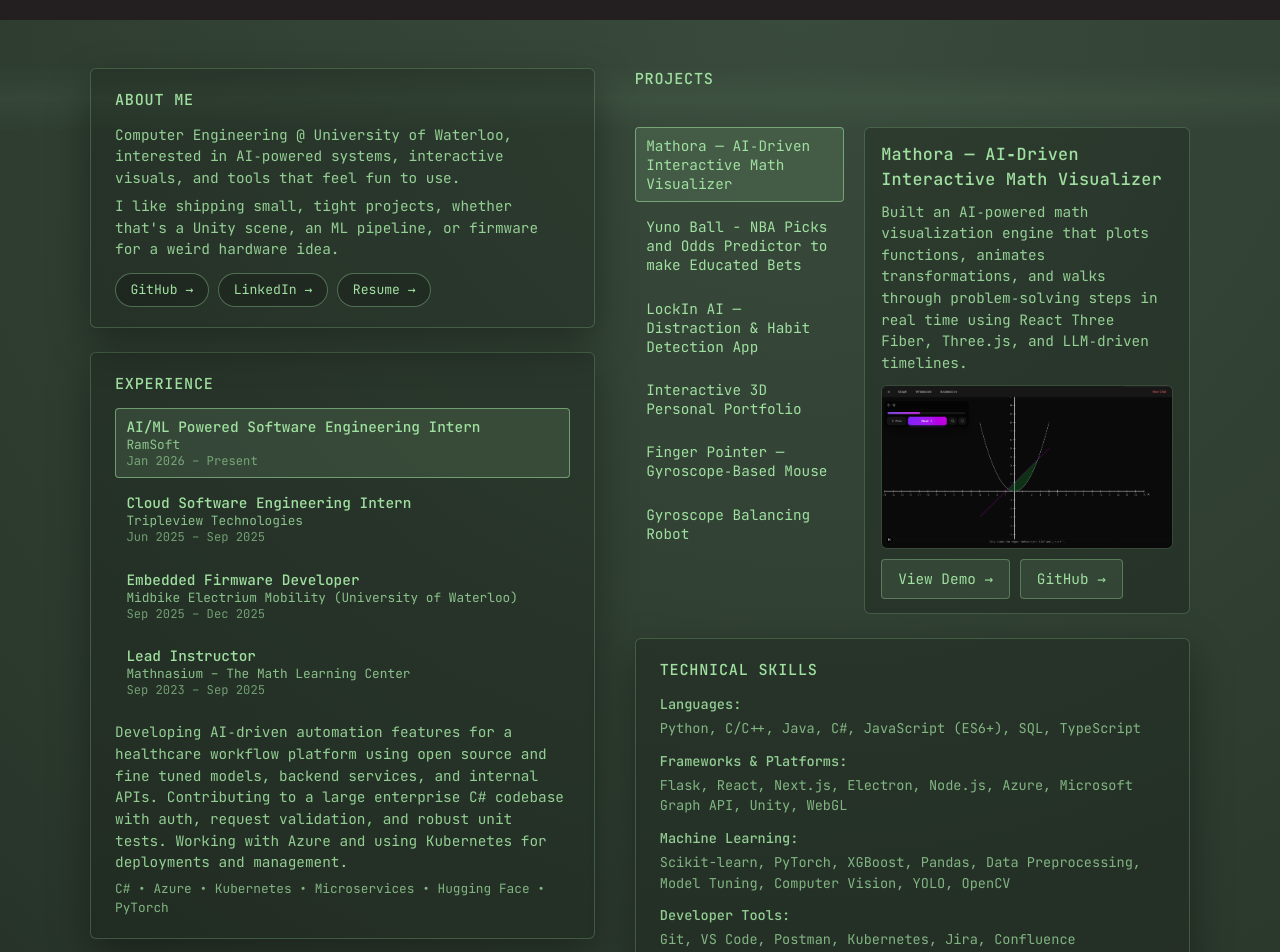
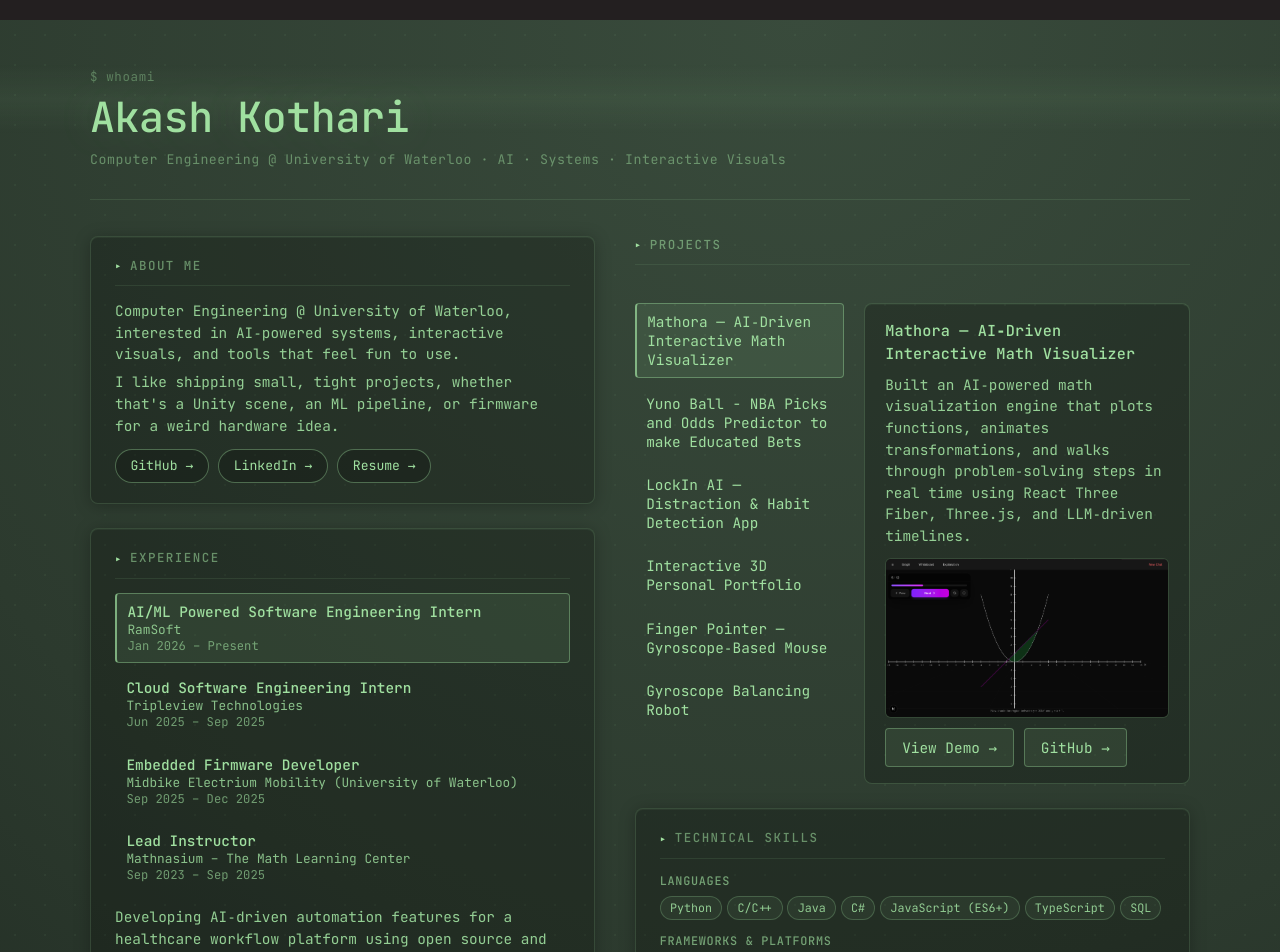
Before and after one commit to akashkothari2007/InteractivePortfolio, a React (Vite) app in the folder portfolio/: page / in a window 1280 px wide. Shown: the part 780-1732 px from the top of the page. Built offline with nearby package versions, Linux system fonts and the light colour scheme; no server answers.

Commit message:
small update

```diff
--- a/portfolio/src/App.css
+++ b/portfolio/src/App.css
@@ -159,10 +159,10 @@
   max-height: 90vh;
   overflow-y: auto;
   padding: 1.5rem 1.75rem;
-  background: #2c3a2e;
-  border: 1px solid rgba(160, 224, 160, 0.25);
-  border-radius: 6px;
-  box-shadow: 0 20px 60px rgba(0, 0, 0, 0.4);
+  background: linear-gradient(160deg, #303f32 0%, #2c3a2e 100%);
+  border: 1px solid rgba(160, 224, 160, 0.22);
+  border-radius: 8px;
+  box-shadow: 0 0 0 1px rgba(160, 224, 160, 0.06), 0 24px 64px rgba(0, 0, 0, 0.5), 0 0 80px rgba(160, 224, 160, 0.04);
   font-family: "JetBrains Mono", "Fira Code", "IBM Plex Mono", "Consolas", monospace;
   color: #a0e0a0;
   transform-origin: calc(50% - 16.67vw) calc(50% - 5vh);
@@ -222,7 +222,7 @@
 
 .projects-separator {
   height: 1px;
-  background: rgba(160, 224, 160, 0.3);
+  background: linear-gradient(to right, rgba(160, 224, 160, 0.55), rgba(160, 224, 160, 0.1), transparent);
   margin-bottom: 1rem;
 }
 
@@ -456,10 +456,10 @@
   max-height: 90vh;
   overflow-y: auto;
   padding: 1.5rem 1.75rem;
-  background: #2c3a2e;
-  border: 1px solid rgba(160, 224, 160, 0.25);
-  border-radius: 6px;
-  box-shadow: 0 20px 60px rgba(0, 0, 0, 0.4);
+  background: linear-gradient(160deg, #303f32 0%, #2c3a2e 100%);
+  border: 1px solid rgba(160, 224, 160, 0.22);
+  border-radius: 8px;
+  box-shadow: 0 0 0 1px rgba(160, 224, 160, 0.06), 0 24px 64px rgba(0, 0, 0, 0.5), 0 0 80px rgba(160, 224, 160, 0.04);
   font-family: "JetBrains Mono", "Fira Code", "IBM Plex Mono", "Consolas", monospace;
   color: #a0e0a0;
   /* Slightly from the right side, centered vertically */
@@ -500,7 +500,7 @@
 
 .experience-separator {
   height: 1px;
-  background: rgba(160, 224, 160, 0.3);
+  background: linear-gradient(to right, rgba(160, 224, 160, 0.55), rgba(160, 224, 160, 0.1), transparent);
   margin-bottom: 1rem;
 }
 
@@ -679,10 +679,10 @@
   max-height: 88vh;
   overflow-y: auto;
   padding: 1.5rem 1.75rem;
-  background: #2c3a2e;
-  border: 1px solid rgba(160, 224, 160, 0.25);
-  border-radius: 6px;
-  box-shadow: 0 20px 60px rgba(0, 0, 0, 0.4);
+  background: linear-gradient(160deg, #303f32 0%, #2c3a2e 100%);
+  border: 1px solid rgba(160, 224, 160, 0.22);
+  border-radius: 8px;
+  box-shadow: 0 0 0 1px rgba(160, 224, 160, 0.06), 0 24px 64px rgba(0, 0, 0, 0.5), 0 0 80px rgba(160, 224, 160, 0.04);
   font-family: "JetBrains Mono", "Fira Code", "IBM Plex Mono", "Consolas", monospace;
   color: #a0e0a0;
   transform-origin: 50% 50%;
@@ -722,7 +722,7 @@
 
 .about-separator {
   height: 1px;
-  background: rgba(160, 224, 160, 0.3);
+  background: linear-gradient(to right, rgba(160, 224, 160, 0.55), rgba(160, 224, 160, 0.1), transparent);
   margin-bottom: 1rem;
 }
 
@@ -807,9 +807,59 @@
   background: radial-gradient(circle at top, #394b3c 0, #2c3a2e 55%, #1b241d 100%);
   background-size: 1600px 1600px;
   background-position: 0 calc(var(--fallback-parallax, 0) * -40px);
+  overflow: hidden;
+}
+
+.fallback-2d::before {
+  content: "";
+  position: absolute;
+  inset: 0;
+  background-image: radial-gradient(circle, rgba(160, 224, 160, 0.055) 1px, transparent 1px);
+  background-size: 30px 30px;
+  pointer-events: none;
+  z-index: 0;
+}
+
+/* Hero banner */
+.fallback-hero {
+  position: relative;
+  z-index: 1;
+  max-width: 1100px;
+  margin: 0 auto 2.25rem;
+  padding-bottom: 1.75rem;
+  border-bottom: 1px solid rgba(160, 224, 160, 0.12);
+}
+
+.fallback-hero-prompt {
+  display: block;
+  font-size: 0.78rem;
+  color: rgba(160, 224, 160, 0.4);
+  letter-spacing: 0.05em;
+  margin-bottom: 0.5rem;
+  font-family: "JetBrains Mono", "Fira Code", "IBM Plex Mono", "Consolas", monospace;
+}
+
+.fallback-hero-name {
+  font-size: clamp(1.75rem, 4vw, 2.6rem);
+  font-weight: 700;
+  letter-spacing: -0.01em;
+  color: #a0e0a0;
+  margin: 0 0 0.4rem;
+  line-height: 1.1;
+  font-family: "JetBrains Mono", "Fira Code", "IBM Plex Mono", "Consolas", monospace;
+  text-shadow: 0 0 40px rgba(160, 224, 160, 0.2);
+}
+
+.fallback-hero-tagline {
+  font-size: 0.83rem;
+  color: rgba(160, 224, 160, 0.5);
+  letter-spacing: 0.04em;
+  font-family: "JetBrains Mono", "Fira Code", "IBM Plex Mono", "Consolas", monospace;
 }
 
 .fallback-inner {
+  position: relative;
+  z-index: 1;
   max-width: 1100px;
   margin: 0 auto;
   display: grid;
@@ -845,16 +895,29 @@
 
 .fallback-block {
   padding: 1.25rem 1.5rem;
-  border-radius: 6px;
-  border: 1px solid rgba(160, 224, 160, 0.24);
-  background: rgba(0, 0, 0, 0.18);
-  box-shadow: 0 16px 40px rgba(0, 0, 0, 0.35);
+  border-radius: 8px;
+  border: 1px solid rgba(160, 224, 160, 0.16);
+  background: rgba(0, 0, 0, 0.22);
+  box-shadow: 0 2px 16px rgba(0, 0, 0, 0.25), inset 0 1px 0 rgba(160, 224, 160, 0.06);
 }
 
 .fallback-heading {
-  margin: 0 0 0.75rem;
-  font-size: 0.95rem;
-  letter-spacing: 0.05em;
+  margin: 0 0 0.875rem;
+  font-size: 0.78rem;
+  letter-spacing: 0.12em;
+  color: rgba(160, 224, 160, 0.55);
+  display: flex;
+  align-items: center;
+  gap: 0.45rem;
+  padding-bottom: 0.6rem;
+  border-bottom: 1px solid rgba(160, 224, 160, 0.1);
+}
+
+.fallback-heading::before {
+  content: "▸";
+  color: #a0e0a0;
+  font-size: 0.65rem;
+  flex-shrink: 0;
 }
 
 .fallback-text {
@@ -919,8 +982,9 @@
 }
 
 .fallback-experience-item.is-active {
-  background: rgba(160, 224, 160, 0.12);
-  border-color: rgba(160, 224, 160, 0.55);
+  background: rgba(160, 224, 160, 0.1);
+  border-color: rgba(160, 224, 160, 0.4);
+  border-left: 2px solid rgba(160, 224, 160, 0.7);
   animation: fallback-active-pulse 2.8s ease-in-out infinite;
 }
 
@@ -977,8 +1041,9 @@
 }
 
 .fallback-project-item.is-active {
-  background: rgba(160, 224, 160, 0.12);
-  border-color: rgba(160, 224, 160, 0.55);
+  background: rgba(160, 224, 160, 0.1);
+  border-color: rgba(160, 224, 160, 0.4);
+  border-left: 2px solid rgba(160, 224, 160, 0.7);
   animation: fallback-active-pulse 2.8s ease-in-out infinite;
 }
 
@@ -987,17 +1052,19 @@
 }
 
 .fallback-project-detail {
-  padding: 0.9rem 1rem;
-  border-radius: 6px;
-  border: 1px solid rgba(160, 224, 160, 0.24);
-  background: rgba(0, 0, 0, 0.18);
+  padding: 1rem 1.25rem;
+  border-radius: 8px;
+  border: 1px solid rgba(160, 224, 160, 0.2);
+  background: rgba(0, 0, 0, 0.22);
+  box-shadow: inset 0 1px 0 rgba(160, 224, 160, 0.05);
 }
 
 .fallback-project-title {
   margin: 0 0 0.5rem;
-  font-size: 1.05rem;
+  font-size: 0.95rem;
   font-weight: 600;
-  letter-spacing: 0.02em;
+  letter-spacing: 0.01em;
+  color: #a0e0a0;
 }
 
 .fallback-project-links {
@@ -1030,26 +1097,46 @@
 .fallback-skills {
   display: flex;
   flex-direction: column;
-  gap: 0.75rem;
+  gap: 0.8rem;
   margin-top: 0.5rem;
 }
 
 .fallback-skills-category {
   display: flex;
   flex-direction: column;
-  gap: 0.25rem;
+  gap: 0.35rem;
 }
 
 .fallback-skills-label {
-  font-size: 0.85rem;
+  font-size: 0.74rem;
   font-weight: 500;
-  color: rgba(160, 224, 160, 0.9);
+  letter-spacing: 0.06em;
+  color: rgba(160, 224, 160, 0.65);
+  text-transform: uppercase;
 }
 
-.fallback-skills-list {
-  font-size: 0.85rem;
-  color: rgba(160, 224, 160, 0.75);
-  line-height: 1.5;
+.fallback-skills-tags {
+  display: flex;
+  flex-wrap: wrap;
+  gap: 0.3rem;
+}
+
+.fallback-skill-tag {
+  display: inline-block;
+  padding: 0.18rem 0.58rem;
+  border-radius: 999px;
+  font-size: 0.73rem;
+  border: 1px solid rgba(160, 224, 160, 0.24);
+  background: rgba(160, 224, 160, 0.06);
+  color: rgba(160, 224, 160, 0.88);
+  white-space: nowrap;
+  line-height: 1.4;
+  transition: background 0.15s, border-color 0.15s;
+}
+
+.fallback-skill-tag:hover {
+  background: rgba(160, 224, 160, 0.13);
+  border-color: rgba(160, 224, 160, 0.45);
 }
 
 @media (max-width: 900px) {
@@ -1088,6 +1175,7 @@
 
 .fallback-scanline {
   position: absolute;
+  z-index: 1;
   left: 0;
   right: 0;
   top: -40px;
--- a/portfolio/src/Fallback2D.tsx
+++ b/portfolio/src/Fallback2D.tsx
@@ -2,6 +2,14 @@ import { useState, useEffect, useRef, type CSSProperties } from "react";
 import { PROJECTS, type Project } from "./ProjectsPanel";
 import { EXPERIENCES, type Experience } from "./ExperiencePanel";
 import ProjectImage from "./ProjectImage";
+
+const SKILLS_DATA = [
+  { label: "Languages", tags: ["Python", "C/C++", "Java", "C#", "JavaScript (ES6+)", "TypeScript", "SQL"] },
+  { label: "Frameworks & Platforms", tags: ["Flask", "React", "Next.js", "Electron", "Node.js", "Azure", "Microsoft Graph API", "Unity", "WebGL"] },
+  { label: "Machine Learning", tags: ["PyTorch", "Scikit-learn", "XGBoost", "Pandas", "Computer Vision", "YOLO", "OpenCV"] },
+  { label: "Developer Tools", tags: ["Git", "VS Code", "Postman", "Kubernetes", "Jira", "Confluence"] },
+  { label: "Hardware & Electronics", tags: ["Arduino", "Raspberry Pi", "ESP32", "IMUs", "PID Control"] },
+];
 
 export default function Fallback2D() {
   const [selectedProject, setSelectedProject] = useState<Project | null>(
@@ -92,6 +100,14 @@ export default function Fallback2D() {
       id="fallback-2d"
     >
       {booted && <div className="fallback-scanline" aria-hidden="true" />}
+      <div
+        className="fallback-hero fade-item"
+        style={{ "--fade-delay": "0ms" } as CSSProperties}
+      >
+        <span className="fallback-hero-prompt">$ whoami</span>
+        <h1 className="fallback-hero-name">Akash Kothari</h1>
+        <span className="fallback-hero-tagline">Computer Engineering @ University of Waterloo · AI · Systems · Interactive Visuals</span>
+      </div>
       <div className="fallback-inner">
 
         <div className="fallback-left">
@@ -251,26 +267,16 @@ export default function Fallback2D() {
           <div className="fallback-block fade-item" style={{ "--fade-delay": "600ms" } as CSSProperties}>
             <h2 className="fallback-heading">TECHNICAL SKILLS</h2>
             <div className="fallback-skills">
-              <div className="fallback-skills-category">
-                <span className="fallback-skills-label">Languages:</span>
-                <span className="fallback-skills-list">Python, C/C++, Java, C#, JavaScript (ES6+), SQL, TypeScript</span>
-              </div>
-              <div className="fallback-skills-category">
-                <span className="fallback-skills-label">Frameworks & Platforms:</span>
-                <span className="fallback-skills-list">Flask, React, Next.js, Electron, Node.js, Azure, Microsoft Graph API, Unity, WebGL</span>
-              </div>
-              <div className="fallback-skills-category">
-                <span className="fallback-skills-label">Machine Learning:</span>
-                <span className="fallback-skills-list">Scikit-learn, PyTorch, XGBoost, Pandas, Data Preprocessing, Model Tuning, Computer Vision, YOLO, OpenCV</span>
-              </div>
-              <div className="fallback-skills-category">
-                <span className="fallback-skills-label">Developer Tools:</span>
-                <span className="fallback-skills-list">Git, VS Code, Postman, Kubernetes, Jira, Confluence</span>
-              </div>
-              <div className="fallback-skills-category">
-                <span className="fallback-skills-label">Hardware & Electronics:</span>
-                <span className="fallback-skills-list">Arduino, Raspberry Pi, ESP32, IMUs, PID Control Systems</span>
-              </div>
+              {SKILLS_DATA.map((category) => (
+                <div key={category.label} className="fallback-skills-category">
+                  <span className="fallback-skills-label">{category.label}</span>
+                  <div className="fallback-skills-tags">
+                    {category.tags.map((tag) => (
+                      <span key={tag} className="fallback-skill-tag">{tag}</span>
+                    ))}
+                  </div>
+                </div>
+              ))}
             </div>
           </div>
         </div>
```
